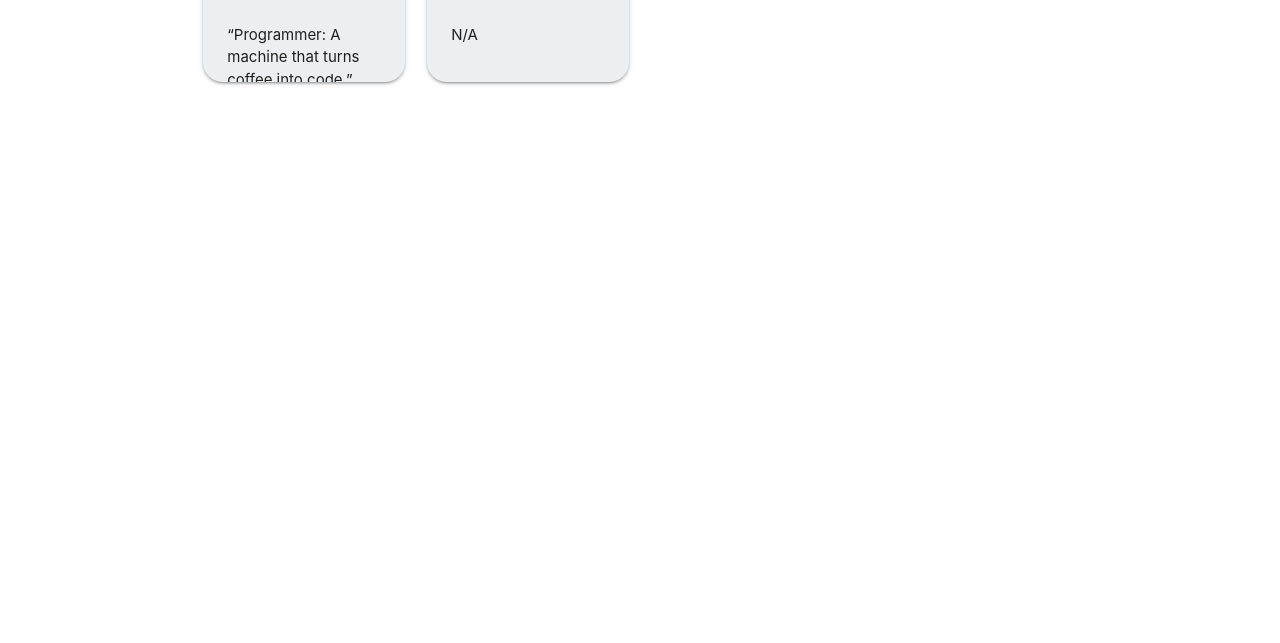
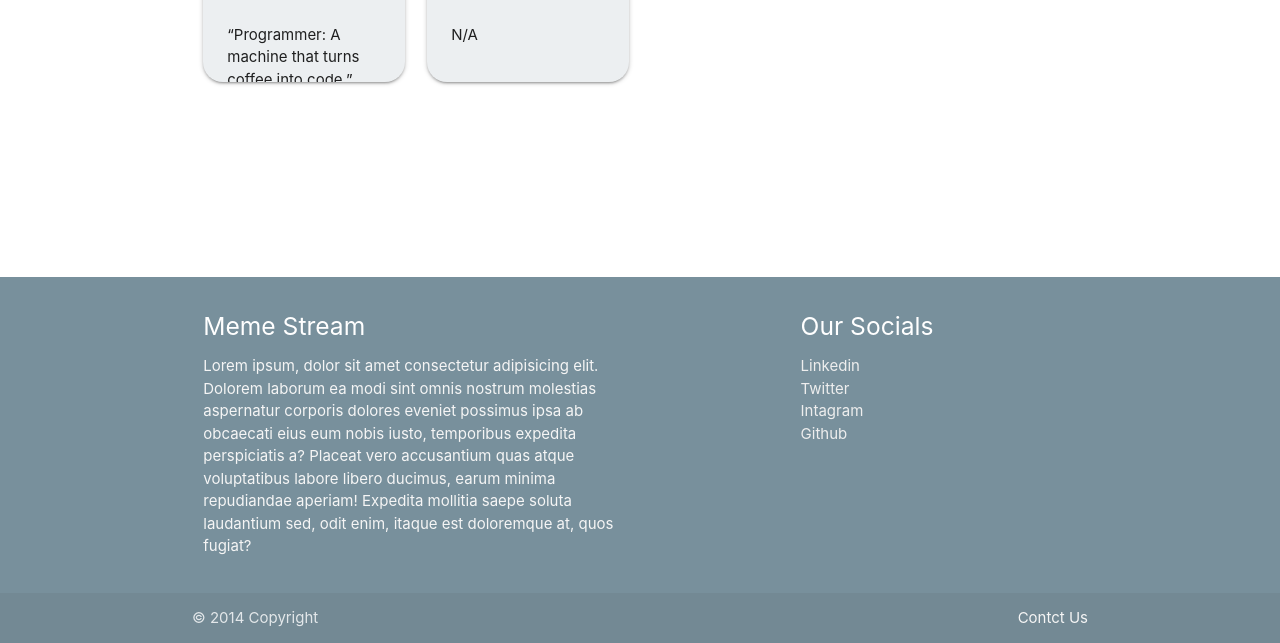
Before and after one commit to KmrAnish04/Meme_Stream, a Django app: page /stream in a window 1280 px wide. Shown: the part 1897-2540 px from the top of the page. Before the commit the page ends 1982 px from the top, so only its background shows below. Run offline with Django 3.2, Linux system fonts and the light colour scheme; data comes from the database, SQL or seed files in the repository; both versions use the stored data as it was after the commit.

Commit message:
some modificatin in frontend

```diff
--- a/Meme_Stream/templates/base.html
+++ b/Meme_Stream/templates/base.html
@@ -6,6 +6,7 @@
     <meta charset="UTF-8"/>
     <meta name="viewport" content="width=device-width, initial-scale=1.0">
     <link rel="stylesheet" href="{% static 'css/style.css' %}">
+    <link rel="stylesheet" href="/Meme_Stream/static/css/style.css">
     <link rel="stylesheet" href="https://cdnjs.cloudflare.com/ajax/libs/materialize/1.0.0/css/materialize.min.css">
     <link href="https://fonts.googleapis.com/icon?family=Material+Icons" rel="stylesheet">
     <meta http-equiv="X-UA-Compatible" content="IE=edge">
@@ -47,9 +48,38 @@
     {% endblock content %}
 </div>
 
+<div style="height: 20vh"></div>
+
+<footer class="page-footer blue-grey lighten-1">
+  <div class="container">
+    <div class="row">
+      <div class="col l6 s12">
+        <h5 class="white-text">Meme Stream</h5>
+        <p class="grey-text text-lighten-4">Lorem ipsum, dolor sit amet consectetur adipisicing elit. Dolorem laborum ea modi sint omnis nostrum molestias aspernatur corporis dolores eveniet possimus ipsa ab obcaecati eius eum nobis iusto, temporibus expedita perspiciatis a? Placeat vero accusantium quas atque voluptatibus labore libero ducimus, earum minima repudiandae aperiam! Expedita mollitia saepe soluta laudantium sed, odit enim, itaque est doloremque at, quos fugiat?</p>
+      </div>
+      <div class="col l4 offset-l2 s12">
+        <h5 class="white-text">Our Socials</h5>
+        <ul>
+          <li><a class="grey-text text-lighten-3" href="#!">Linkedin</a></li>
+          <li><a class="grey-text text-lighten-3" href="#!">Twitter</a></li>
+          <li><a class="grey-text text-lighten-3" href="#!">Intagram</a></li>
+          <li><a class="grey-text text-lighten-3" href="#!">Github</a></li>
+        </ul>
+      </div>
+    </div>
+  </div>
+  <div class="footer-copyright">
+    <div class="container">
+    © 2014 Copyright
+    <a class="grey-text text-lighten-4 right" href="#!">Contct Us</a>
+    </div>
+  </div>
+</footer>
 
 <script src="https://cdnjs.cloudflare.com/ajax/libs/materialize/1.0.0/js/materialize.min.js"></script>
 
 
+
+
 </body>
 </html>
```
Also changed, not shown: Meme_Stream/static/css/style.css (+36 -0 lines), Meme_Stream/db.sqlite3.
